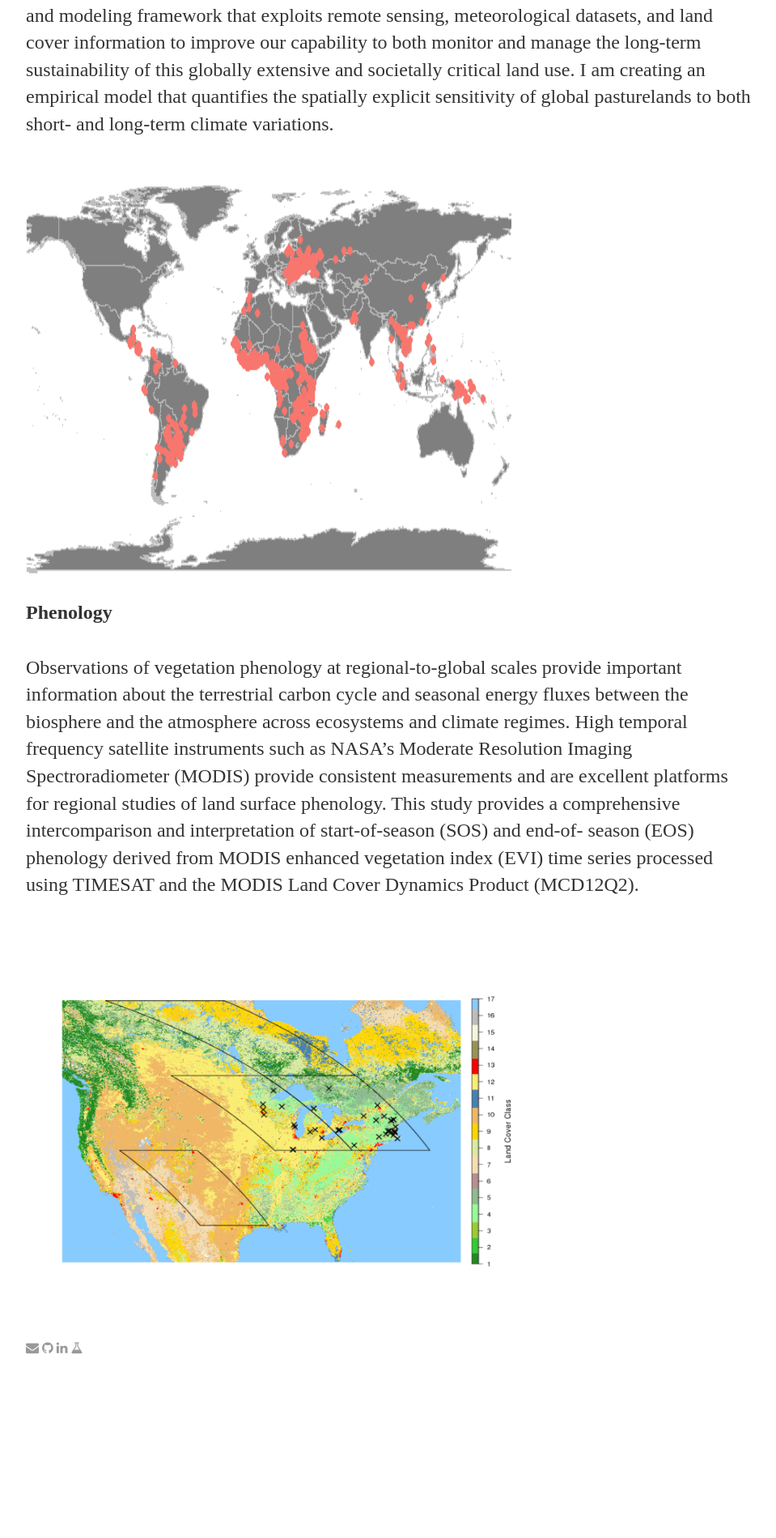
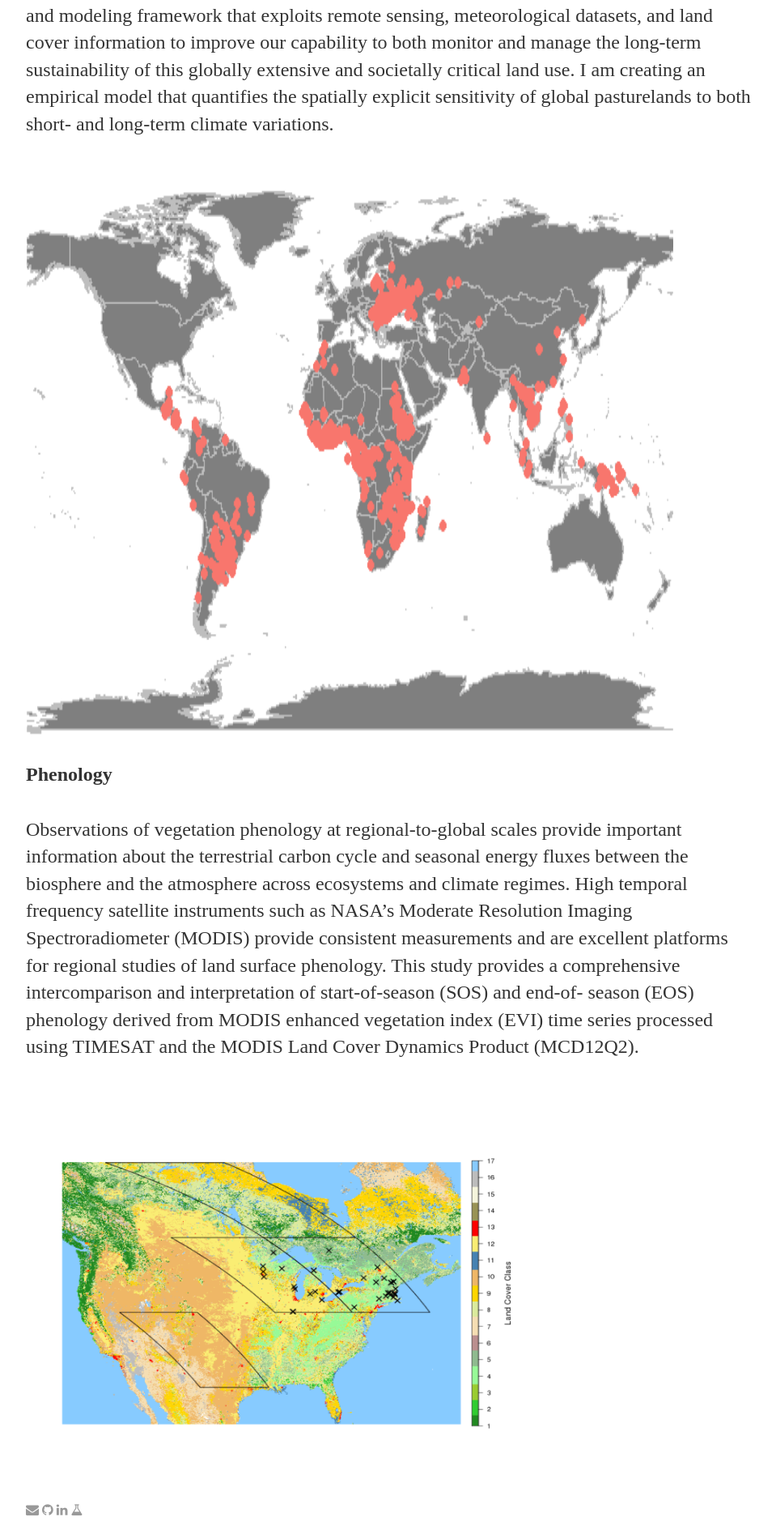
Before and after one commit to rkstan/rkstan.github.io, a Jekyll site: the page built from research/index.html, in a window 1280 px wide. Shown: the part 1174-3073 px from the top of the page at 81% size, without its empty margins (160-1119 px from the left). Built offline with Jekyll 4.4.1, drawn with Linux system fonts in a browser that asks for light colours; before the commit the page ends 2908 px from its top, so only the background shows below that.

Commit message:
updated dimensions of FLA map

```diff
--- a/research/index.html
+++ b/research/index.html
@@ -23,7 +23,7 @@ title: Research
 
 </p>
 <br>
-                        <img style="float: center;" src="../images/FLA.png" width="600" height="500">
+                        <img style="float: center;" src="../images/FLA.png" width="800" height="700">
 
 </div>
 
```
